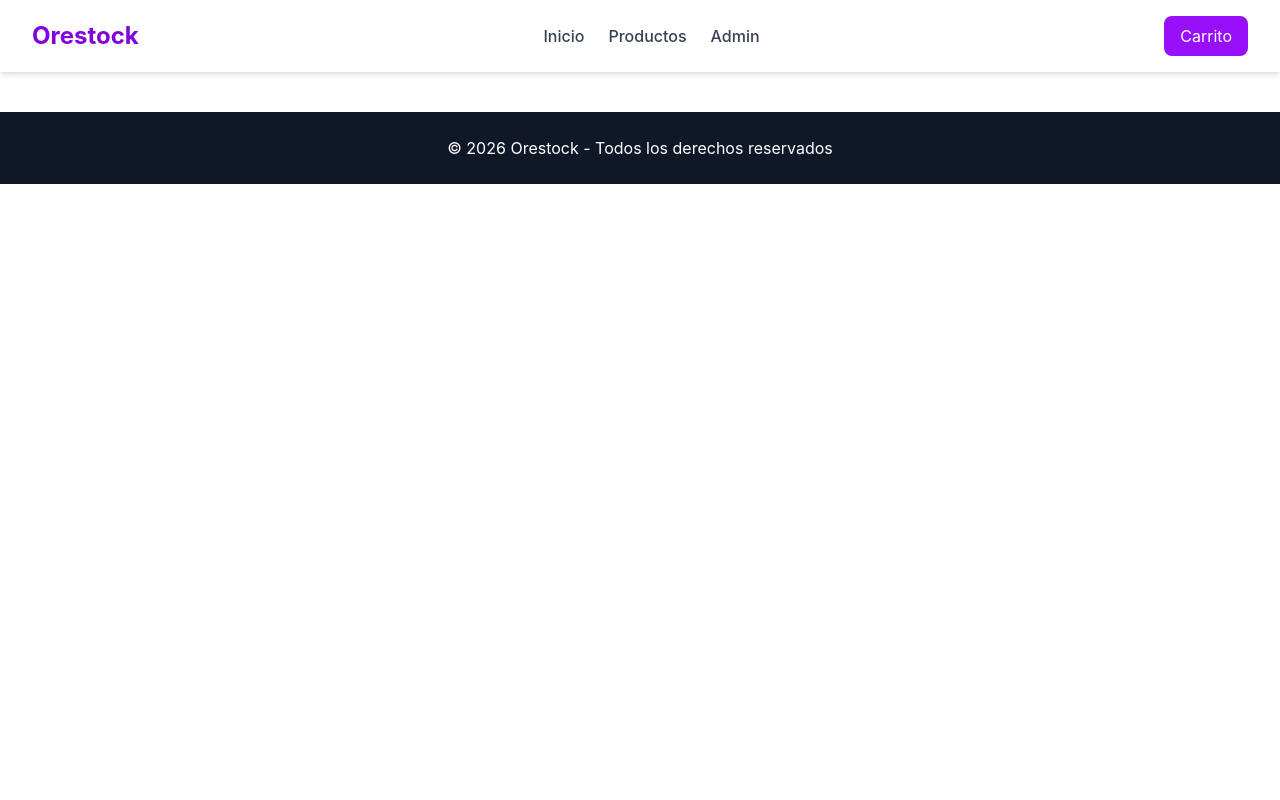
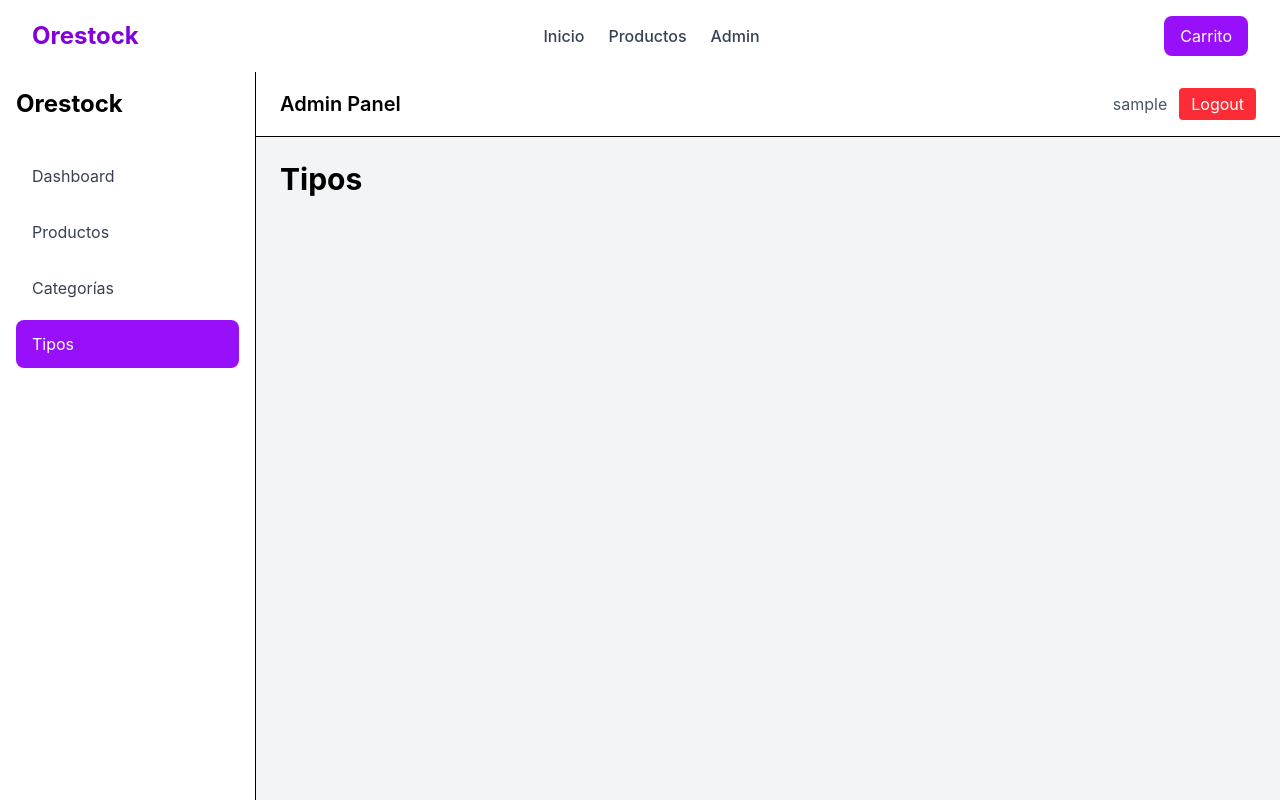
Before and after one commit to KateriumG/Tienda-Minerales-Pro, a React (Vite) app in the folder orestock/: page /admin/types in a window 1280 px wide. Shown: the top 800 px of the page. Built offline with nearby package versions, Linux system fonts and the light colour scheme; sample sign-in values are in the browser's storage.

Commit message:
LAYOUT HECHO

```diff
--- a/orestock/src/App.jsx
+++ b/orestock/src/App.jsx
@@ -9,9 +9,17 @@ import Products from './pages/Products'
 import Cart from './pages/Cart'
 import Checkout from './pages/Checkout'
 import Success from './pages/Success'
+
 import Admin from './pages/Admin'
+import AdminLayout from './layouts/AdminLayout'
+import AdminDashboard from "./pages/admin/AdminDashboard"
+import AdminProducts from "./pages/admin/AdminProducts"
+import AdminCategories from "./pages/admin/AdminCategories"
+import AdminTypes from "./pages/admin/AdminTypes"
+
+import ProtectedAdminRoute from './ProtectedAdminRoute'
+
 import Login from './pages/Login'
-import ProtectedAdminRoute from './ProtectedAdminRoute'
 
 import './styles/index.css'
 
@@ -27,11 +35,36 @@ function App() {
         <Route path="/cart" element={<Cart />} />
         <Route path="/checkout" element={<Checkout />} />
         <Route path="/success" element={<Success />} />
-        <Route path="/admin" element={
-          <ProtectedAdminRoute>
-            <Admin />
-          </ProtectedAdminRoute>
-        } />
+        <Route
+          path="/admin"
+          element={
+            <ProtectedAdminRoute>
+              <AdminLayout />
+            </ProtectedAdminRoute>
+          }
+        >
+
+          <Route
+            path="dashboard"
+            element={<AdminDashboard />}
+          />
+
+          <Route
+            path="products"
+            element={<AdminProducts />}
+          />
+
+          <Route
+            path="categories"
+            element={<AdminCategories />}
+          />
+
+          <Route
+            path="types"
+            element={<AdminTypes />}
+          />
+
+        </Route>
         <Route path="/login" element={<Login />} />
       </Routes>
       <Footer />
--- /dev/null
+++ b/orestock/src/components/admin/AdminSidebar.jsx
@@ -0,0 +1,56 @@
+import { NavLink } from "react-router-dom"
+
+function AdminSidebar() {
+
+  const linkClass = ({ isActive }) =>
+    `
+    block px-4 py-3 rounded-lg transition
+    ${isActive
+      ? "bg-purple-600 text-white"
+      : "text-gray-700 hover:bg-gray-200"}
+    `
+
+  return (
+    <aside className="w-64 bg-white border-r p-4">
+
+      <h2 className="text-2xl font-bold mb-8">
+        Orestock
+      </h2>
+
+      <nav className="space-y-2">
+
+        <NavLink
+          to="/admin/dashboard"
+          className={linkClass}
+        >
+          Dashboard
+        </NavLink>
+
+        <NavLink
+          to="/admin/products"
+          className={linkClass}
+        >
+          Productos
+        </NavLink>
+
+        <NavLink
+          to="/admin/categories"
+          className={linkClass}
+        >
+          Categorías
+        </NavLink>
+
+        <NavLink
+          to="/admin/types"
+          className={linkClass}
+        >
+          Tipos
+        </NavLink>
+
+      </nav>
+
+    </aside>
+  )
+}
+
+export default AdminSidebar
--- /dev/null
+++ b/orestock/src/components/admin/AdminTopbar.jsx
@@ -0,0 +1,35 @@
+function AdminTopbar() {
+
+  const username =
+    localStorage.getItem("username")
+
+  return (
+    <header className="bg-white border-b px-6 py-4 flex justify-between items-center">
+
+      <h1 className="text-xl font-semibold">
+        Admin Panel
+      </h1>
+
+      <div className="flex items-center gap-3">
+
+        <span className="text-gray-600">
+          {username}
+        </span>
+
+        <button
+          onClick={() => {
+            localStorage.clear()
+            window.location.href = "/login"
+          }}
+          className="bg-red-500 text-white px-3 py-1 rounded"
+        >
+          Logout
+        </button>
+
+      </div>
+
+    </header>
+  )
+}
+
+export default AdminTopbar
--- /dev/null
+++ b/orestock/src/layouts/AdminLayout.jsx
@@ -0,0 +1,31 @@
+import { Outlet } from "react-router-dom"
+
+import AdminSidebar from "../components/admin/AdminSidebar"
+import AdminTopbar from "../components/admin/AdminTopbar"
+
+function AdminLayout() {
+
+  return (
+    <div className="flex min-h-screen bg-gray-100">
+
+      {/* SIDEBAR */}
+      <AdminSidebar />
+
+      {/* MAIN */}
+      <div className="flex-1 flex flex-col">
+
+        {/* TOPBAR */}
+        <AdminTopbar />
+
+        {/* CONTENT */}
+        <main className="p-6 flex-1 overflow-auto">
+          <Outlet />
+        </main>
+
+      </div>
+
+    </div>
+  )
+}
+
+export default AdminLayout
--- /dev/null
+++ b/orestock/src/pages/admin/AdminCategories.jsx
@@ -0,0 +1,12 @@
+function AdminCategories() {
+
+  return (
+    <div>
+      <h2 className="text-3xl font-bold">
+        Categorías
+      </h2>
+    </div>
+  )
+}
+
+export default AdminCategories
--- /dev/null
+++ b/orestock/src/pages/admin/AdminDashboard.jsx
@@ -0,0 +1,18 @@
+function AdminDashboard() {
+
+  return (
+    <div>
+
+      <h2 className="text-3xl font-bold mb-4">
+        Dashboard
+      </h2>
+
+      <p className="text-gray-600">
+        Bienvenido al panel admin.
+      </p>
+
+    </div>
+  )
+}
+
+export default AdminDashboard
--- /dev/null
+++ b/orestock/src/pages/admin/AdminProducts.jsx
@@ -0,0 +1,7 @@
+import Admin from "../Admin"
+
+function AdminProducts() {
+  return <Admin />
+}
+
+export default AdminProducts
--- /dev/null
+++ b/orestock/src/pages/admin/AdminTypes.jsx
@@ -0,0 +1,12 @@
+function Types() {
+
+  return (
+    <div>
+      <h2 className="text-3xl font-bold">
+        Tipos
+      </h2>
+    </div>
+  )
+}
+
+export default Types
```
